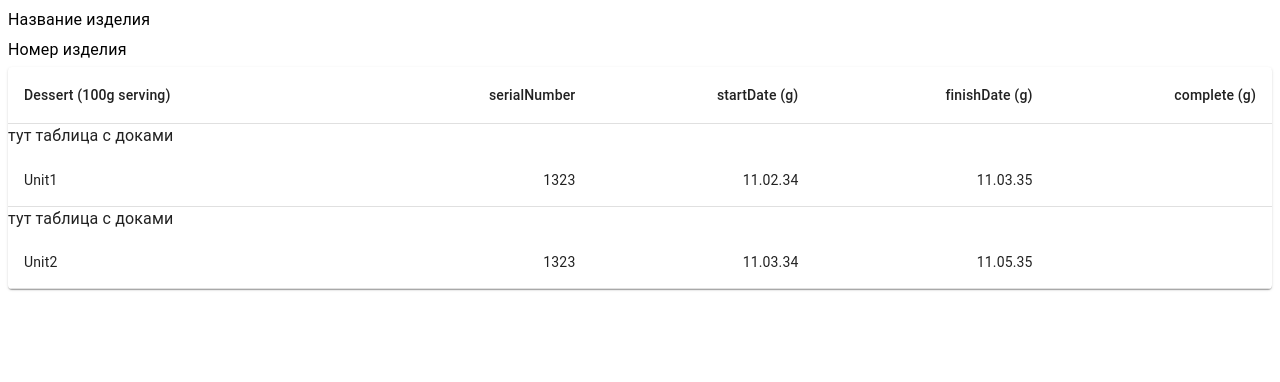
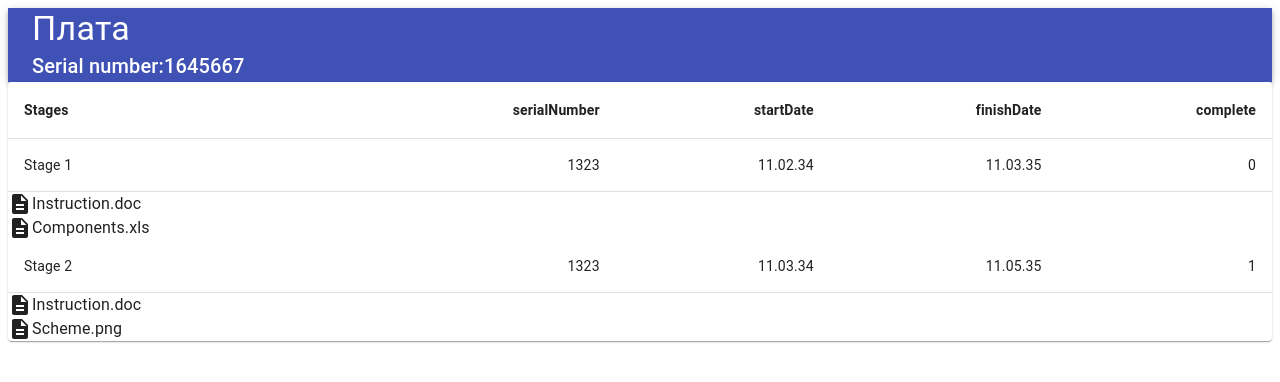
Before and after one commit to nik-prostok/prizm, a React (Create React App) app: page /unit in a window 1280 px wide. Shown: the top 382 px of the page. Built offline with nearby package versions, Linux system fonts and the light colour scheme.

Commit message:
add ItemInfo and Docs

```diff
--- a/package.json
+++ b/package.json
@@ -4,6 +4,7 @@
   "private": true,
   "dependencies": {
     "@material-ui/core": "^4.9.8",
+    "@material-ui/icons": "^4.9.1",
     "@testing-library/jest-dom": "^4.2.4",
     "@testing-library/react": "^9.3.2",
     "@testing-library/user-event": "^7.1.2",
--- a/src/components/Documents/List.tsx
+++ b/src/components/Documents/List.tsx
@@ -1,11 +1,31 @@
 import * as React from "react";
-import {Typography} from "@material-ui/core";
+import { Typography } from "@material-ui/core";
+import DescriptionIcon from '@material-ui/icons/Description';
+import Grid from '@material-ui/core/Grid';
 
-export const DocumentsList = () => {
-
+export const DocumentsList = (props: string[]) => {
     return (
-        <Typography variant="body1" gutterBottom>
-            тут таблица с доками
-        </Typography>
+        <Grid
+            container
+            direction="column"
+            justify="flex-start"
+            alignItems="center">
+        <Grid
+            container
+            direction="row"
+            justify="flex-start"
+            alignItems="center">
+            <DescriptionIcon />
+            <Typography>{props[0]}</Typography>
+        </Grid>
+        <Grid
+            container
+            direction="row"
+            justify="flex-start"
+            alignItems="center">
+            <DescriptionIcon />
+            <Typography>{props[1]}</Typography>
+        </Grid>
+        </Grid>
     )
 }
--- a/src/components/Info/Item.tsx
+++ b/src/components/Info/Item.tsx
@@ -1,15 +1,34 @@
-import {Typography} from "@material-ui/core";
 import React from "react";
+import { Typography } from "@material-ui/core";
+import AppBar from '@material-ui/core/AppBar';
+import Toolbar from '@material-ui/core/Toolbar';
+import Grid from '@material-ui/core/Grid';
 
-export const InfoItem = () => {
+interface UnitInfo {
+    unitName: string;
+    unitNumber: number
+}
+
+export const InfoItem = (props: UnitInfo) => {
+
     return (
         <React.Fragment>
-            <Typography variant="body1" gutterBottom>
-                Название изделия
-            </Typography>
-            <Typography variant="body1" gutterBottom>
-                Номер изделия
-            </Typography>
+          <AppBar color="primary" position="static">
+            <Toolbar>
+            <Grid
+            container
+            direction="column"
+            justify="flex-start"
+            alignItems="flex-start">
+            <Typography variant="h4">
+                    {props.unitName}
+                </Typography>
+                <Typography variant="h6">
+                    Serial number:{props.unitNumber}
+                </Typography>
+                </Grid>
+            </Toolbar>
+          </AppBar>
         </React.Fragment>
-    )
+      )
 }
--- a/src/components/Steps/List.tsx
+++ b/src/components/Steps/List.tsx
@@ -9,13 +9,19 @@ import TableRow from '@material-ui/core/TableRow';
 import Paper from '@material-ui/core/Paper';
 
 import { DocumentsList } from "../Documents/List";
+enum complete{
+    Undone,
+    Active,
+    Done
+}
 
 interface Stage {
     serialNumber: number;
     title: String;
     startDate: string;
     finishDate: string;
-    complete: boolean;
+    docs: string[];
+    complete: complete;
 }
 
 interface StageListProps {
@@ -38,17 +44,16 @@ export const StepsList = (props: StageListProps) => {
             <Table className={classes.table} aria-label="simple table">
                 <TableHead>
                     <TableRow>
-                        <TableCell>Dessert (100g serving)</TableCell>
-                        <TableCell align="right">serialNumber</TableCell>
-                        <TableCell align="right">startDate&nbsp;(g)</TableCell>
-                        <TableCell align="right">finishDate&nbsp;(g)</TableCell>
-                        <TableCell align="right">complete&nbsp;(g)</TableCell>
+                        <TableCell><strong>Stages</strong></TableCell>
+                        <TableCell align="right"><strong>serialNumber</strong></TableCell>
+                        <TableCell align="right"><strong>startDate</strong></TableCell>
+                        <TableCell align="right"><strong>finishDate</strong></TableCell>
+                        <TableCell align="right"><strong>complete</strong></TableCell>
                     </TableRow>
                 </TableHead>
                 <TableBody>
                     {props.stages.map((row) => (
                         <React.Fragment>
-                            <DocumentsList />
                             <TableRow key={row.serialNumber}>
                                 <TableCell component="th" scope="row">
                                     {row.title}
@@ -58,6 +63,7 @@ export const StepsList = (props: StageListProps) => {
                                 <TableCell align="right">{row.finishDate}</TableCell>
                                 <TableCell align="right">{row.complete}</TableCell>
                             </TableRow>
+                            <DocumentsList {...row.docs} />
                         </React.Fragment>
                     ))}
                 </TableBody>
--- a/src/screens/Unit/View.tsx
+++ b/src/screens/Unit/View.tsx
@@ -3,27 +3,33 @@ import { StepsList } from '../../components/Steps/List';
 import { InfoItem } from '../../components/Info/Item';
 
 const ScreenUnit = () => {
-
+    const unit =
+        {
+           unitName: 'Плата',
+           unitNumber: 1645667
+        }
     const stages = [
         {
             serialNumber: 1323,
-            title: 'Unit1',
+            title: 'Stage 1',
             startDate: '11.02.34',
             finishDate: '11.03.35',
-            complete: true
+            docs: ['Instruction.doc','Components.xls'],
+            complete: 0
         },
         {
             serialNumber: 1323,
-            title: 'Unit2',
+            title: 'Stage 2',
             startDate: '11.03.34',
             finishDate: '11.05.35',
-            complete: true
+            docs: ['Instruction.doc','Scheme.png','Components.xls'],
+            complete: 1
         },
     ]
 
     return (
         <React.Fragment>
-            <InfoItem />
+            <InfoItem {...unit} />
             <StepsList stages = {stages} />
         </React.Fragment>
     )
```
